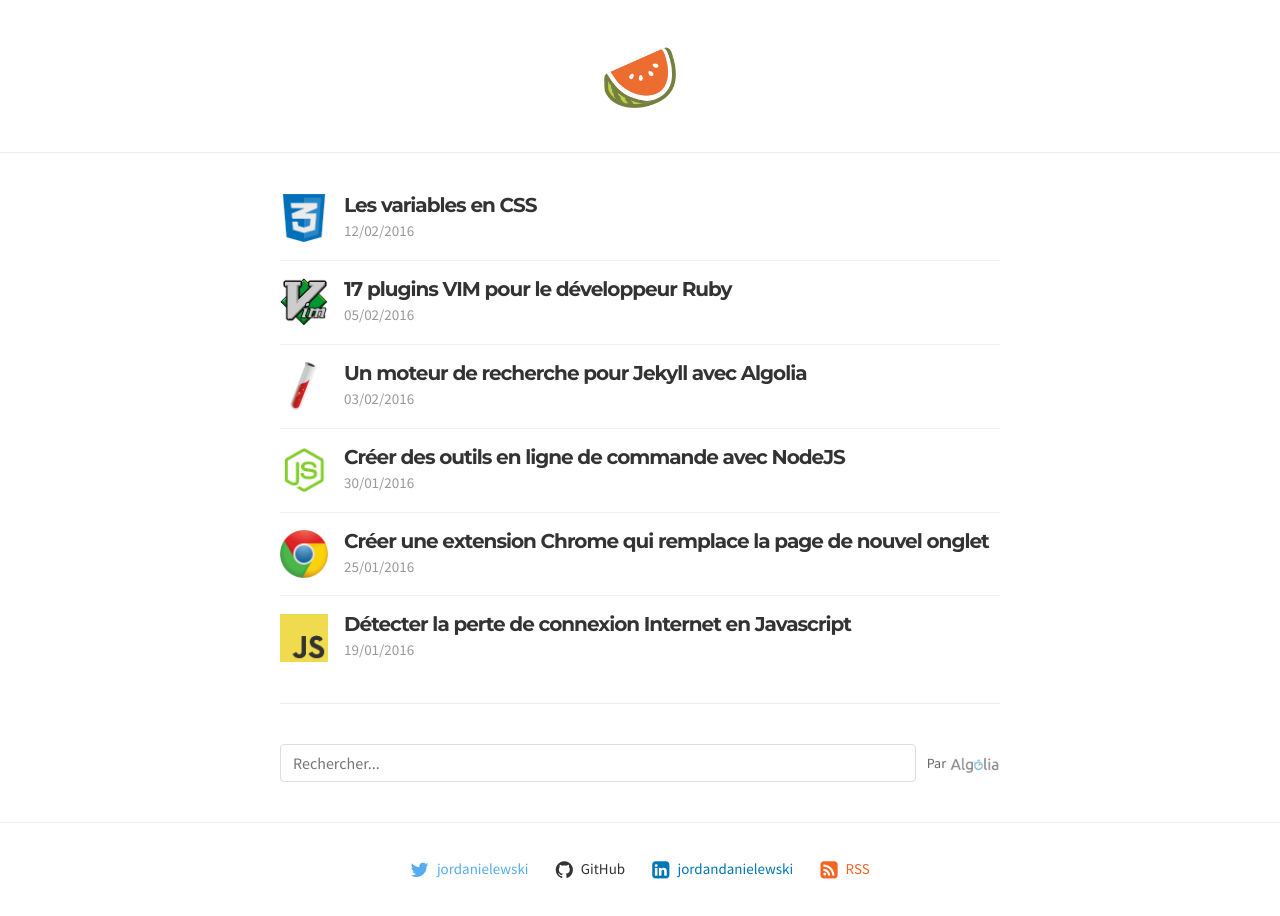
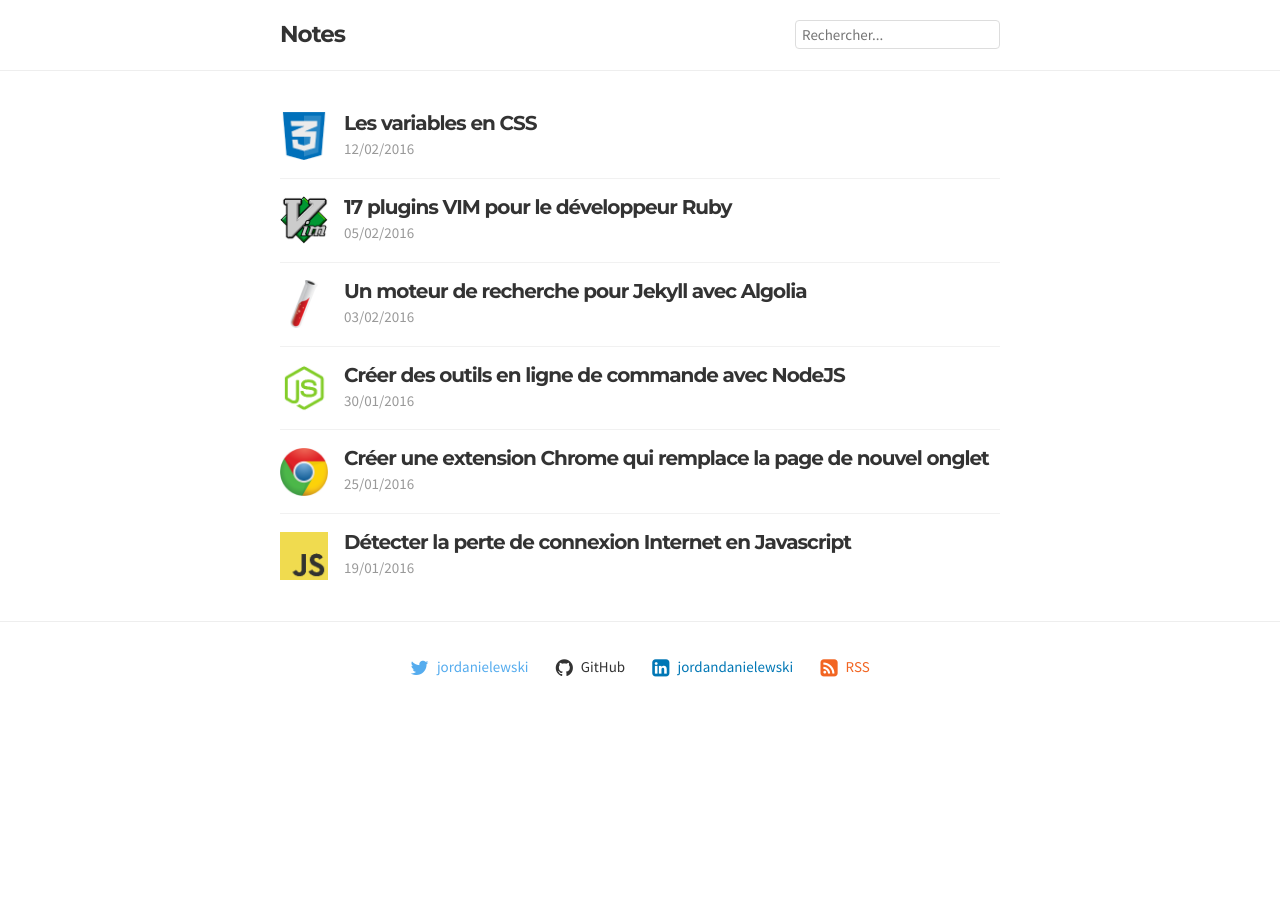
Before and after one commit to kopisusugula/notes, a Jekyll site: the page built from index.html, in a window 1280 px wide. Built offline with Jekyll 4.4.1, drawn with Linux system fonts in a browser that asks for light colours; nearby versions of some CDN libraries; library files that are not in the unit come from our copies; comment, search, counter and statistics services are not loaded.

Commit message:
New header layout

```diff
--- a/_includes/header.html
+++ b/_includes/header.html
@@ -1,13 +1,18 @@
 <header class="header">
+  <div class="wrap">
     {% if page.url == "/" %}
       <h1 class="header__title">
         <a href="{{ site.baseurl }}/" class="header__logo" title="{{ site.title }}">
           {{ site.title }}
         </a>
       </h1>
+      <div class="search" id="search">
+        <input type="text" autocomplete="off" name="query" placeholder="Rechercher..." id="query" class="search__input" />
+      </div>
     {% else %}
       <a href="{{ site.baseurl }}/" class="header__logo" title="{{ site.title }}">
         {{ site.title }}
       </a>
     {% endif %}
+  </div>
 </header>
--- a/_layouts/default.html
+++ b/_layouts/default.html
@@ -23,6 +23,10 @@
     anchors.add('.post__content > h1, .post__content > h2, .post__content > h3, .post__content > h4, .post__content > h5, .post__content > h6');
     </script>
 
+    <script src="/assets/js/lodash.min.js" type="text/javascript"></script>
+    <script src="//cdn.jsdelivr.net/algoliasearch/3/algoliasearch.min.js" type="text/javascript"></script>
+    <script src="/assets/js/search.js" type="text/javascript"></script>
+
   </body>
 
 </html>
--- a/_sass/_header.scss
+++ b/_sass/_header.scss
@@ -1,37 +1,39 @@
 .header {
-  text-align: center;
   border-bottom: 1px solid #eee;
-  padding: 40px 0;
+  padding: 20px 0;
   margin-bottom: 40px;
 
   @media screen and (max-width: $content-width) {
-    padding: 24px 0;
+    padding: 18px 10px;
     margin-bottom: 28px;
   }
 }
 
 .header__title {
+  display: inline-block;
   margin: 0;
-  font-size: 16px;
+  font-size: 23px;
+
+  @media screen and (max-width: $content-width) {
+    font-size: 20px;
+  }
 }
 
 .header__logo {
   display: inline-block;
-  height: 72px;
-  width: 72px;
-  text-indent: -9999px;
-
-  background-size: cover;
-  background-image: url('../img/logo.png');
-  background-position: center;
-  background-repeat: no-repeat;
+  font-size: 23px;
+  font-weight: 900;
+  line-height: 1.25;
+  font-family: "Montserrat", sans-serif;
+  letter-spacing: -1px;
+  color: #333;
 
   &:hover {
+    background-color: #ff6;
     border: 0;
   }
 
   @media screen and (max-width: $content-width) {
-    height: 56px;
-    width: 56px;
+    font-size: 20px;
   }
 }
--- a/_sass/_search.scss
+++ b/_sass/_search.scss
@@ -1,38 +1,27 @@
 .search {
-  display: table;
-  width: 100%;
-  margin-top: 40px;
-  padding-top: 40px;
-  border-top: 1px solid #eee;
-
-  @media screen and (max-width: $content-width) {
-    margin-top: 28px;
-    padding-top: 28px;
-  }
+  float: right;
 }
 
 .search__input {
-  display: table-cell;
   border: 1px solid #ddd;
-  font-size: 16px;
-  padding: 8px 12px;
+  font-size: 15px;
+  padding: 4px 6px;
   border-radius: 4px;
   margin: 0 auto;
-  width: 100%;
 
   &:focus {
     outline: 0;
   }
+
+  @media screen and (max-width: $content-width) {
+    font-size: 14px;
+    padding: 2px 4px;
+  }
 }
 
 .search__powered {
-  display: table-cell;
-  width: 84px;
-  min-width: 84px;
-  text-align: right;
   font-size: 14px;
-  vertical-align: middle;
-  opacity: .75;
+  float: right;
 }
 
 .search__link {
@@ -42,7 +31,19 @@
 }
 
 .search__algolia {
-  height: 16px;
+  height: 17px;
+}
+
+.search__results {
+  @extend %clearfix;
+
+  border-bottom: 1px solid #eee;
+  padding-bottom: 5px;
+  margin-bottom: 16px;
+}
+
+.search__count {
+  font-size: 14px;
 }
 
 .algolia__result-highlight {
--- a/assets/js/search.js
+++ b/assets/js/search.js
@@ -26,8 +26,9 @@
   };
 
   var displayResults = function(content) {
-    var compiled = _.template('<% _.forEach(hits, function(hit) { %><li class="post-list__item"><div class="post-list__category"><a href="<%= hit.url %>"><img src="/assets/img/categories/<%= hit.category %>.png" alt="<%= hit.category %>" class="post-list__icon" /></a></div><div class="post-list__details"><h2 class="post-list__title"><a class="post-list__link" href="<%= hit.url %>"><%= hit._highlightResult.title.value %></a></h2><span class="post-list__meta"><%= hit._highlightResult.text.value %></span></div></li><% }); %>');
-    postList.innerHTML = compiled({ 'hits': content.hits });
+    var pluralize = (content.nbHits > 1) ? 'résultats' : 'résultat';
+    var compiled = _.template('<li class="search__results"><span class="search__count"><%= nbHits %> <%= pluralize %></span><span class="search__powered">Par <a href="https://www.algolia.com/" target="_blank" rel="nofollow" class="search__link"><img src="/assets/img/algolia@2x.png" alt="Search by Algolia" class="search__algolia" /></a></span></li><% _.forEach(hits, function(hit) { %><li class="post-list__item"><div class="post-list__category"><a href="<%= hit.url %>"><img src="/assets/img/categories/<%= hit.category %>.png" alt="<%= hit.category %>" class="post-list__icon" /></a></div><div class="post-list__details"><h2 class="post-list__title"><a class="post-list__link" href="<%= hit.url %>"><%= hit._highlightResult.title.value %></a></h2><span class="post-list__meta"><%= hit._highlightResult.text.value %></span></div></li><% }); %>');
+    postList.innerHTML = compiled({ 'hits': content.hits, 'nbHits': content.nbHits, 'pluralize': pluralize });
   };
 
   query.onkeyup = onQueryChange;
--- a/index.html
+++ b/index.html
@@ -20,12 +20,3 @@ image: /assets/img/logo.png
     </li>
   {% endfor %}
 </ul>
-
-<aside class="search" id="search">
-  <input type="text" autocomplete="off" name="query" placeholder="Rechercher..." id="query" class="search__input" />
-  <span class="search__powered">Par <a href="https://www.algolia.com/" target="_blank" rel="nofollow" class="search__link"><img src="/assets/img/algolia@2x.png" alt="Search by Algolia" class="search__algolia" /></a></span>
-</aside>
-
-<script src="/assets/js/lodash.min.js" type="text/javascript"></script>
-<script src="//cdn.jsdelivr.net/algoliasearch/3/algoliasearch.min.js" type="text/javascript"></script>
-<script src="/assets/js/search.js" type="text/javascript"></script>
```
Lines whose indentation alone changed are shown as unchanged.
